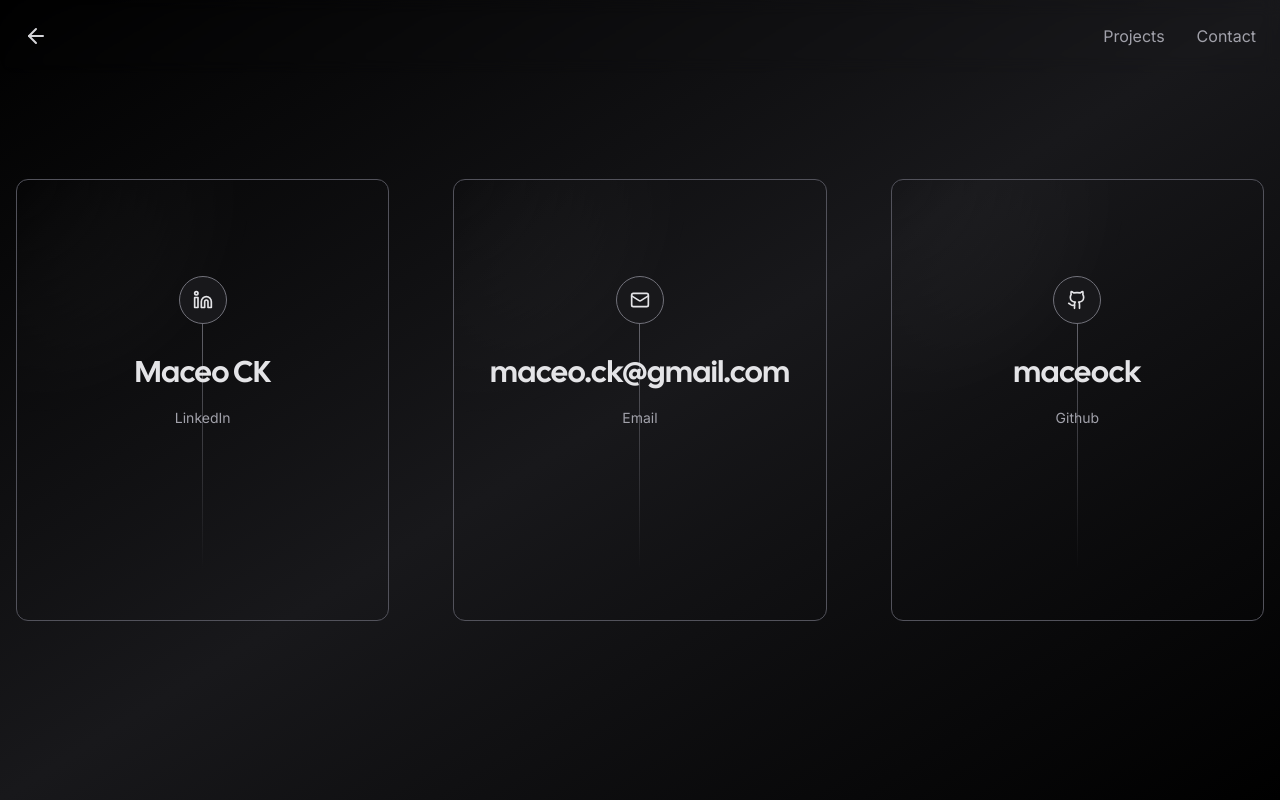
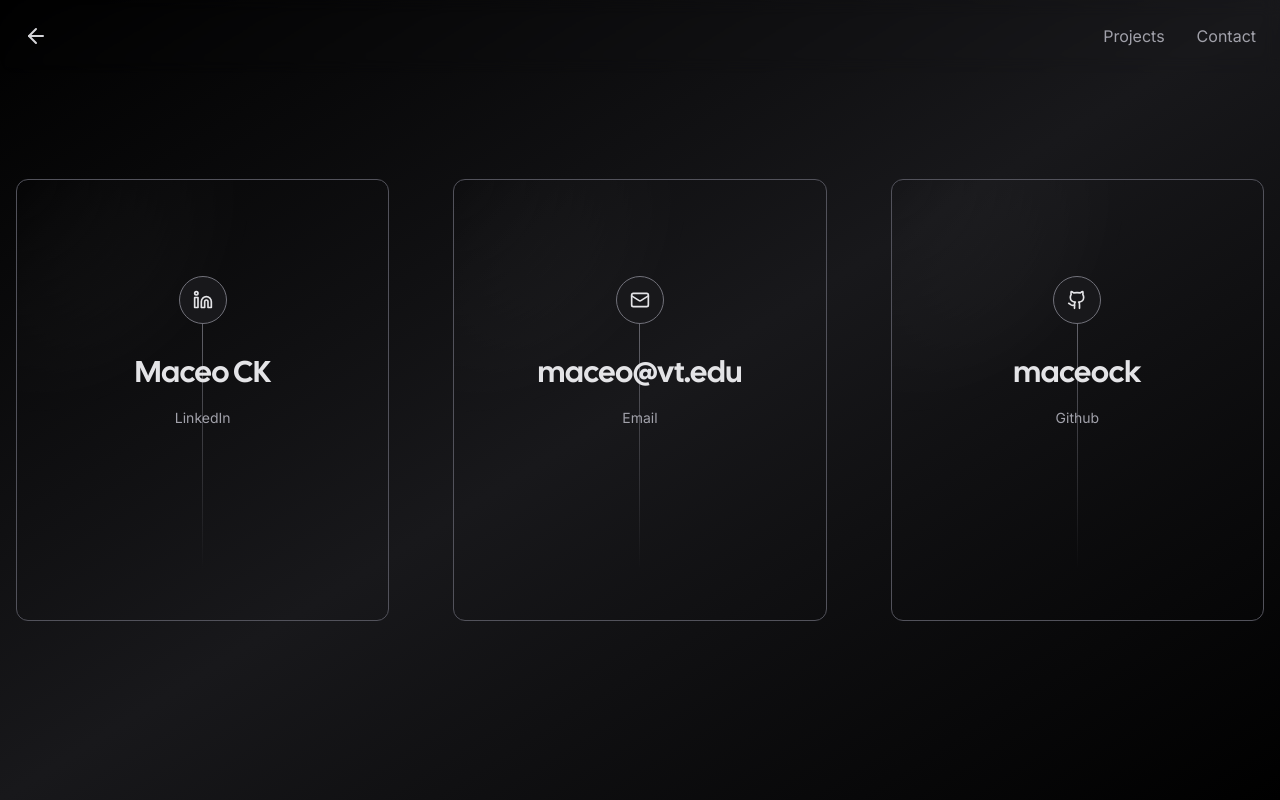
Before and after one commit to maceoCK/nextjs-portfolio, a Next.js app: page /contact in a window 1280 px wide. Built offline with nearby package versions, Linux system fonts and the light colour scheme; no server answers; what tailwindcss-debug-screens would draw is missing.

Commit message:
changed email

```diff
--- a/app/contact/page.tsx
+++ b/app/contact/page.tsx
@@ -13,9 +13,9 @@
 	},
 	{
 		icon: <Mail size={20} />,
-		href: "mailto:maceo.ck@gmail.com",
+		href: "mailto:maceo@vt.edu",
 		label: "Email",
-		handle: "maceo.ck@gmail.com",
+		handle: "maceo@vt.edu",
 	},
 	{
 		icon: <Github size={20} />,
--- a/content/projects/opendsa.mdx
+++ b/content/projects/opendsa.mdx
@@ -8,6 +8,6 @@
 ---
 
 
-[![](https://maceock.me/OpenDSA)](https://unkey.dev)
+[![](https://maceock.me/OpenDSA.png)](https://unkey.dev)
 
 The goal of the OpenDSA project is to create open-source courseware for use in Data Structures and Algorithms courses, that deeply integrates textbook-quality content with algorithm visualizations and interactive, automatically assessed exercises.
```
